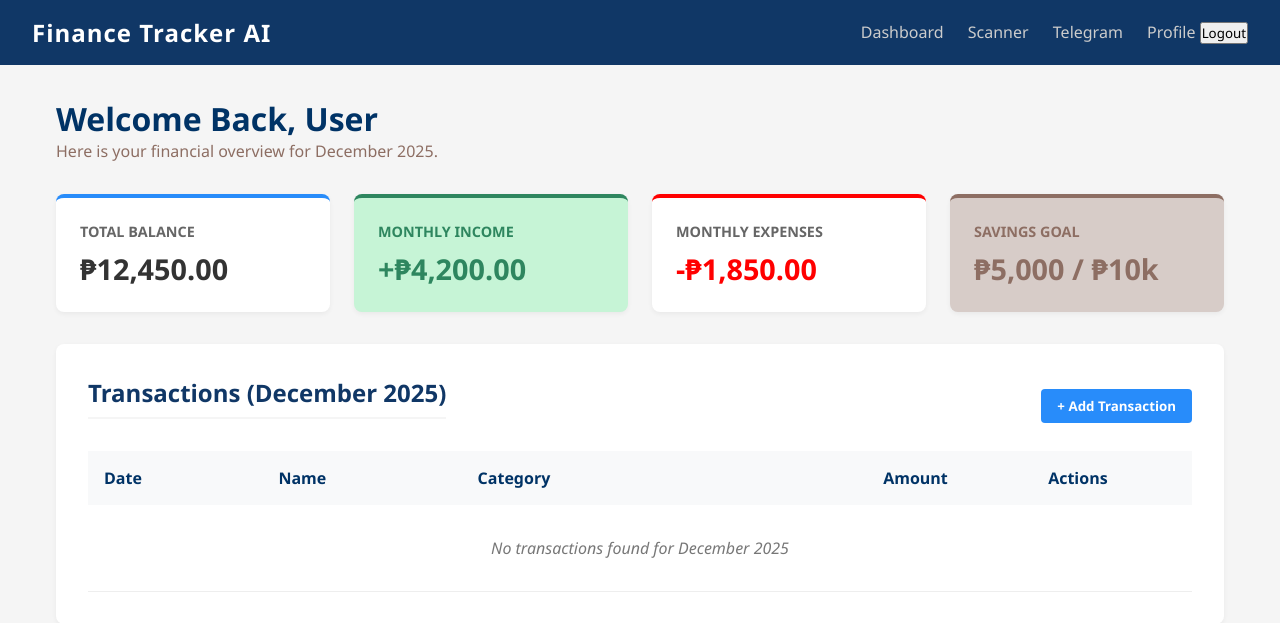
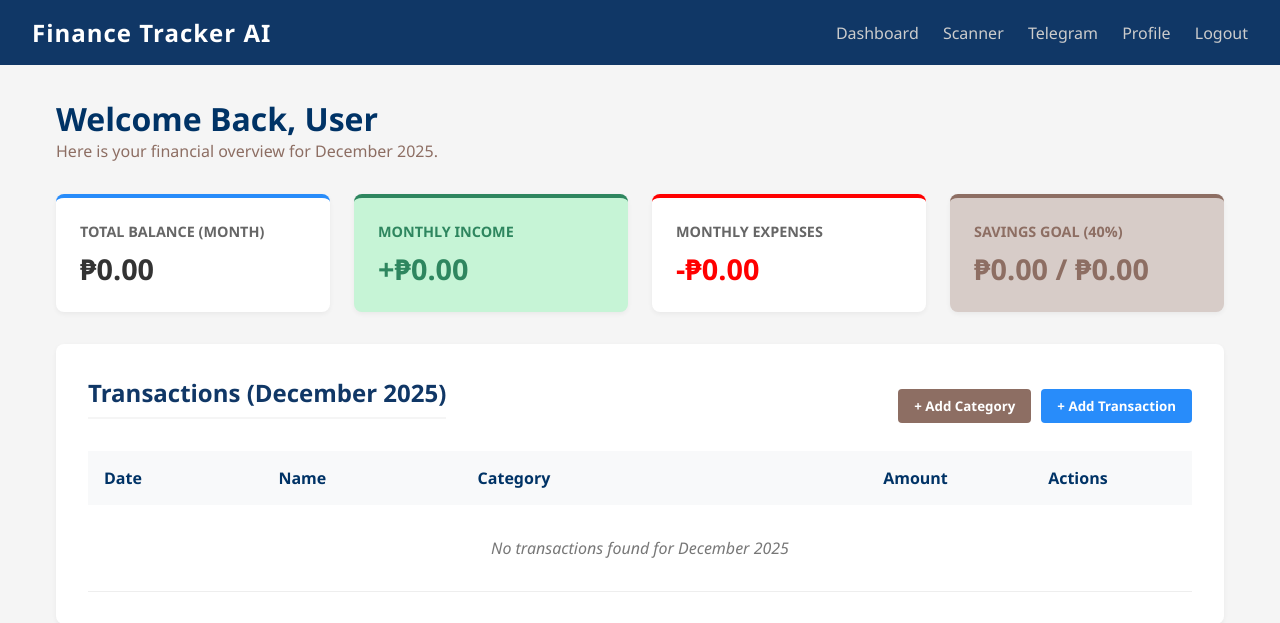
Before and after one commit to lancedguzman/finance-ai, a Django app: page / in a window 1280 px wide. Shown: the top 623 px of the page. Run offline with Django 5.2, Linux system fonts and the light colour scheme; the visitor is signed in with stand-in values (Sample User, id 1); data that the repository does not hold is empty.

Commit message:
feature(category): let user add categories
- allows user to create their own categories

```diff
--- a/tracker/templates/base.html
+++ b/tracker/templates/base.html
@@ -28,7 +28,7 @@
         /* --- NAVIGATION --- */
         nav { background-color: var(--dark-blue); color: white; padding: 1rem 2rem; display: flex; justify-content: space-between; align-items: center; }
         .logo { font-size: 1.5rem; font-weight: bold; letter-spacing: 1px; }
-        .nav-links a { color: #ccc; text-decoration: none; margin-left: 20px; transition: color 0.3s; }
+        .nav-links a, .nav-links button { color: #ccc; text-decoration: none; margin-left: 20px; transition: color 0.3s; background: none; border: none; font-size: 1rem; cursor: pointer; font-family: 'Segoe UI', sans-serif;}
         .nav-links a:hover { color: var(--primary-blue); }
 
         /* --- LAYOUT --- */
@@ -96,7 +96,6 @@
                 <a href="{% url 'scanner:scanner' %}">Scanner</a>
                 <a href="#">Telegram</a>
                 <a href="{% url 'user_management:profile' %}">Profile</a>
-
                 <form action="{% url 'user_management:logout' %}" method="post" style="display:inline;">
                     {% csrf_token %}
                     <button type="submit">Logout</button>
--- a/tracker/templates/index.html
+++ b/tracker/templates/index.html
@@ -11,50 +11,76 @@
 
         <div class="cards-grid">
             <div class="card card-balance">
-                <h3>Total Balance</h3>
-                <div class="amount">₱12,450.00</div>
+                <h3>Total Balance (Month)</h3>
+                <div class="amount">[[ formatCurrency(monthlyBalance) ]]</div>
             </div>
             <div class="card card-income">
                 <h3 style="color: var(--text-green)">Monthly Income</h3>
-                <div class="amount" style="color: var(--text-green)">+₱4,200.00</div>
+                <div class="amount" style="color: var(--text-green)">+[[ formatCurrency(monthlyIncome) ]]</div>
             </div>
             <div class="card card-expense">
                 <h3>Monthly Expenses</h3>
-                <div class="amount" style="color: var(--alert-red)">-₱1,850.00</div>
+                <div class="amount" style="color: var(--alert-red)">-[[ formatCurrency(monthlyExpense) ]]</div>
             </div>
             <div class="card card-savings">
-                <h3 style="color: var(--accent-brown)">Savings Goal</h3>
-                <div class="amount" style="color: var(--accent-brown)">₱5,000 / ₱10k</div>
+                <h3 style="color: var(--accent-brown)">Savings Goal (40%)</h3>
+                <div class="amount" style="color: var(--accent-brown)">
+                    [[ formatCurrency(monthlySavings) ]] / [[ formatCurrency(savingsGoal) ]]
+                </div>
             </div>
         </div>
 
         <div class="recent-transactions">
             <div style="display:flex; justify-content:space-between; align-items:center;">
                 <h2 class="section-title">Transactions ([[ targetMonth ]])</h2>
-                <button class="btn-primary" @click="addNew">+ Add Transaction</button>
+
+                <div style="display: flex; gap: 10px;">
+                    <button class="btn-primary" style="background-color: var(--accent-brown);" @click="toggleCategoryModal">
+                        + Add Category
+                    </button>
+                    <button class="btn-primary" @click="addNew">+ Add Transaction</button>
+                </div>
             </div>
 
             <div v-if="showForm" class="modal-backdrop" @click.self="showForm = false">
                 <div class="modal-content">
                     <h3 style="margin-bottom: 15px; color: var(--navy-contrast);">Add New Transaction</h3>
-
                     <div class="form-group">
                         <input type="date" v-model="newTransaction.date" required>
                         <input type="text" v-model="newTransaction.name" placeholder="Name">
-
                         <select v-model="newTransaction.category">
                             <option disabled value="">Select Category</option>
                             <option v-for="cat in categories" :value="cat.id">
                                 [[ cat.name ]] ([[ cat.type ]])
                             </option>
                         </select>
+                        <input type="number" step="0.01" v-model="newTransaction.amount" placeholder="Amount (₱)">
+                    </div>
+                    <div class="modal-actions">
+                        <button class="btn-cancel" @click="showForm = false">Cancel</button>
+                        <button class="btn-primary" @click="submitTransaction">Save</button>
+                    </div>
+                </div>
+            </div>
 
-                        <input type="number" step="0.01" v-model="newTransaction.amount" placeholder="Amount (₱)">
+            <div v-if="showCategoryForm" class="modal-backdrop" @click.self="showCategoryForm = false">
+                <div class="modal-content">
+                    <h3 style="margin-bottom: 15px; color: var(--navy-contrast);">Add New Category</h3>
+
+                    <div class="form-group">
+                        <label style="font-size: 0.9rem; color: #666;">Category Name</label>
+                        <input type="text" v-model="newCategory.name" placeholder="e.g. Groceries, Crypto, Bonus">
+
+                        <label style="font-size: 0.9rem; color: #666;">Type</label>
+                        <select v-model="newCategory.type">
+                            <option value="EXPENSE">Expense</option>
+                            <option value="INCOME">Income</option>
+                        </select>
                     </div>
 
                     <div class="modal-actions">
-                        <button class="btn-cancel" @click="showForm = false">Cancel</button>
-                        <button class="btn-primary" @click="submitTransaction">Save</button>
+                        <button class="btn-cancel" @click="showCategoryForm = false">Cancel</button>
+                        <button class="btn-primary" @click="submitCategory">Create Category</button>
                     </div>
                 </div>
             </div>
@@ -74,17 +100,14 @@
                         <td>[[ formatDate(t.date) ]]</td>
                         <td>[[ t.name ]]</td>
                         <td>[[ t.category ]]</td>
-
                         <td :class="t.type === 'INCOME' ? 'money-plus' : 'money-minus'" style="text-align: right;">
                             [[ t.type === 'INCOME' ? '+' : '-' ]]₱[[ t.amount.toFixed(2) ]]
                         </td>
-
                         <td style="text-align: center;">
                             <button class="action-btn btn-edit" @click="editTransaction(t.id)">Edit</button>
                             <button class="action-btn btn-delete" @click="deleteTransaction(t.id)">Delete</button>
                         </td>
                     </tr>
-
                     <tr v-if="filteredTransactions.length === 0">
                         <td colspan="5" class="no-data">No transactions found for [[ targetMonth ]]</td>
                     </tr>
@@ -103,86 +126,129 @@
         delimiters: ['[[', ']]'],
         data() {
             const now = new Date();
-            const displayDate = now.toLocaleDateString('en-US', {
-                year: 'numeric',
-                month: 'long'
-            });
-
+            const displayDate = now.toLocaleDateString('en-US', { year: 'numeric', month: 'long' });
             const year = now.getFullYear();
             const month = String(now.getMonth() + 1).padStart(2, '0');
             const filterDate = `${year}-${month}`;
 
             return {
-                showForm: false,
+                showForm: false,        // Toggle for Transaction Modal
+                showCategoryForm: false, // Toggle for Category Modal (NEW)
                 targetMonth: displayDate,
                 filterKey: filterDate,
                 transactions: [],
-                // Ensure this template tag is rendered by Django before Vue sees it
                 categories: {{ categories|safe }},
+
+                // Transaction Form Data
                 newTransaction: {
                     date: new Date().toISOString().split('T')[0],
                     name: '',
                     category: '',
                     amount: ''
+                },
+
+                // Category Form Data (NEW)
+                newCategory: {
+                    name: '',
+                    type: 'EXPENSE' // Default to expense
                 }
             }
         },
         computed: {
             filteredTransactions() {
                 return this.transactions.filter(t => t.date.startsWith(this.filterKey));
+            },
+            monthlyIncome() {
+                return this.filteredTransactions.filter(t => t.type === 'INCOME').reduce((sum, t) => sum + t.amount, 0);
+            },
+            monthlyExpense() {
+                return this.filteredTransactions.filter(t => t.type === 'EXPENSE').reduce((sum, t) => sum + t.amount, 0);
+            },
+            monthlyBalance() {
+                return this.monthlyIncome - this.monthlyExpense;
+            },
+            savingsGoal() {
+                return this.monthlyIncome * 0.40;
+            },
+            monthlySavings() {
+                const savings = this.monthlyIncome - this.monthlyExpense;
+                return savings > 0 ? savings : 0;
             }
         },
         methods: {
             addNew() {
                 this.showForm = !this.showForm;
             },
+            toggleCategoryModal() {
+                this.showCategoryForm = !this.showCategoryForm;
+            },
             formatDate(dateStr) {
                 const options = { year: 'numeric', month: 'short', day: '2-digit' };
                 return new Date(dateStr).toLocaleDateString('en-US', options);
             },
-            async deleteTransaction(id) {
-                if(confirm("Are you sure you want to delete this transaction?")) {
-                    const csrftoken = document.cookie.split('; ')
-                        .find(row => row.startsWith('csrftoken='))
-                        ?.split('=')[1];
+            formatCurrency(value) {
+                return '₱' + value.toLocaleString('en-US', { minimumFractionDigits: 2, maximumFractionDigits: 2 });
+            },
 
-                    try {
-                        const response = await fetch(`/delete-transaction/${id}/`, {
-                            method: 'DELETE',
-                            headers: {
-                                'X-CSRFToken': csrftoken,
-                                'Content-Type': 'application/json'
-                            }
-                        });
-
-                        if (response.ok) {
-                            this.transactions = this.transactions.filter(t => t.id !== id);
-                            console.log("Transaction deleted from database");
-                        } else {
-                            alert("Failed to delete transaction.");
-                        }
-                    } catch (error) {
-                        console.error("Error deleting:", error);
-                    }
-                }
-            },
-            async submitTransaction() {
-                const csrftoken = document.cookie.split('; ')
-                    .find(row => row.startsWith('csrftoken='))
-                    ?.split('=')[1];
+            // --- SUBMIT CATEGORY (NEW) ---
+            async submitCategory() {
+                const csrftoken = document.cookie.split('; ').find(row => row.startsWith('csrftoken='))?.split('=')[1];
 
                 try {
-                    const response = await fetch('/add-transaction/', {
+                    const response = await fetch('/add-category/', {
                         method: 'POST',
                         headers: {
                             'Content-Type': 'application/json',
                             'X-CSRFToken': csrftoken
                         },
-                        body: JSON.stringify(this.newTransaction)
+                        body: JSON.stringify(this.newCategory)
                     });
 
                     const data = await response.json();
 
+                    if (response.ok) {
+                        alert('Category Created!');
+                        // Add the new category to the local list so it appears in the dropdown immediately
+                        this.categories.push(data.category);
+
+                        // Reset form and close
+                        this.newCategory.name = '';
+                        this.newCategory.type = 'EXPENSE';
+                        this.showCategoryForm = false;
+                    } else {
+                        alert(data.error || "Error creating category");
+                    }
+                } catch (error) {
+                    console.error('Error:', error);
+                }
+            },
+
+            // --- EXISTING METHODS ---
+            async deleteTransaction(id) {
+                if(confirm("Are you sure you want to delete this transaction?")) {
+                    const csrftoken = document.cookie.split('; ').find(row => row.startsWith('csrftoken='))?.split('=')[1];
+                    try {
+                        const response = await fetch(`/delete-transaction/${id}/`, {
+                            method: 'DELETE',
+                            headers: { 'X-CSRFToken': csrftoken, 'Content-Type': 'application/json' }
+                        });
+                        if (response.ok) {
+                            this.transactions = this.transactions.filter(t => t.id !== id);
+                        } else {
+                            alert("Failed to delete transaction.");
+                        }
+                    } catch (error) { console.error("Error deleting:", error); }
+                }
+            },
+            async submitTransaction() {
+                const csrftoken = document.cookie.split('; ').find(row => row.startsWith('csrftoken='))?.split('=')[1];
+                try {
+                    const response = await fetch('/add-transaction/', {
+                        method: 'POST',
+                        headers: { 'Content-Type': 'application/json', 'X-CSRFToken': csrftoken },
+                        body: JSON.stringify(this.newTransaction)
+                    });
+                    const data = await response.json();
                     if (response.ok) {
                         alert('Transaction Saved!');
                         this.fetchTransactions();
@@ -191,20 +257,16 @@
                         this.showForm = false;
                     } else {
                         console.error("Errors:", data.errors);
-                        alert("Error saving transaction. Check console.");
+                        alert("Error saving transaction.");
                     }
-                } catch (error) {
-                    console.error('Error:', error);
-                }
+                } catch (error) { console.error('Error:', error); }
             },
             async fetchTransactions() {
                 try {
                     const response = await fetch('/api/transactions/');
                     const data = await response.json();
                     this.transactions = data;
-                } catch (error) {
-                    console.error("Error loading transactions:", error);
-                }
+                } catch (error) { console.error("Error loading transactions:", error); }
             }
         },
         mounted() {
--- a/tracker/urls.py
+++ b/tracker/urls.py
@@ -8,4 +8,5 @@ urlpatterns = [
     path('api/transactions/', views.transaction_list, name='transaction_list'),
     path('add-transaction/', views.add_transaction, name='add_transaction'),
     path('delete-transaction/<int:id>/', views.delete_transaction, name='delete_transaction'),
+    path('add-category/', views.add_category, name='add_category'),
 ]
--- a/tracker/views.py
+++ b/tracker/views.py
@@ -1,5 +1,6 @@
 from django.views.decorators.csrf import ensure_csrf_cookie
 from django.http import JsonResponse
+from django.db import IntegrityError
 from django.shortcuts import render
 from django.contrib.auth.decorators import login_required
 from .models import Category, Transaction
@@ -71,6 +72,42 @@ def delete_transaction(request, id):
     return JsonResponse({'error': 'Invalid method'}, status=405)
 
 
+@login_required(login_url='user_management:login')
+def add_category(request):
+    """View to add a new category via JSON."""
+    if request.method == 'POST':
+        try:
+            data = json.loads(request.body)
+            name = data.get('name')
+            cat_type = data.get('type')
+
+            if not name or not cat_type:
+                return JsonResponse({'error': 'Name and Type are required'}, status=400)
+
+            # Create the category linked to the user
+            category = Category.objects.create(
+                user=request.user,
+                name=name,
+                type=cat_type
+            )
+
+            # Return the new category data so Vue can update the list immediately
+            return JsonResponse({
+                'message': 'Success',
+                'category': {
+                    'id': category.id,
+                    'name': category.name,
+                    'type': category.type
+                }
+            })
+        except IntegrityError:
+            return JsonResponse({'error': 'Category with this name already exists.'}, status=400)
+        except Exception as e:
+            return JsonResponse({'error': str(e)}, status=500)
+
+    return JsonResponse({'error': 'Invalid method'}, status=405)
+
+
 @ensure_csrf_cookie
 @login_required(login_url='user_management:login')
 def index(request):
```
